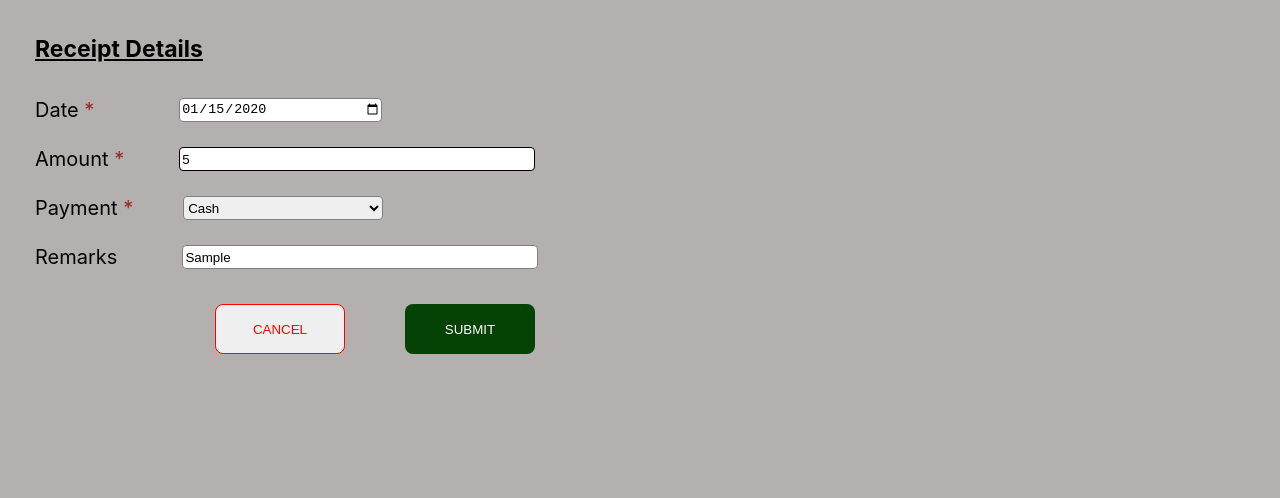
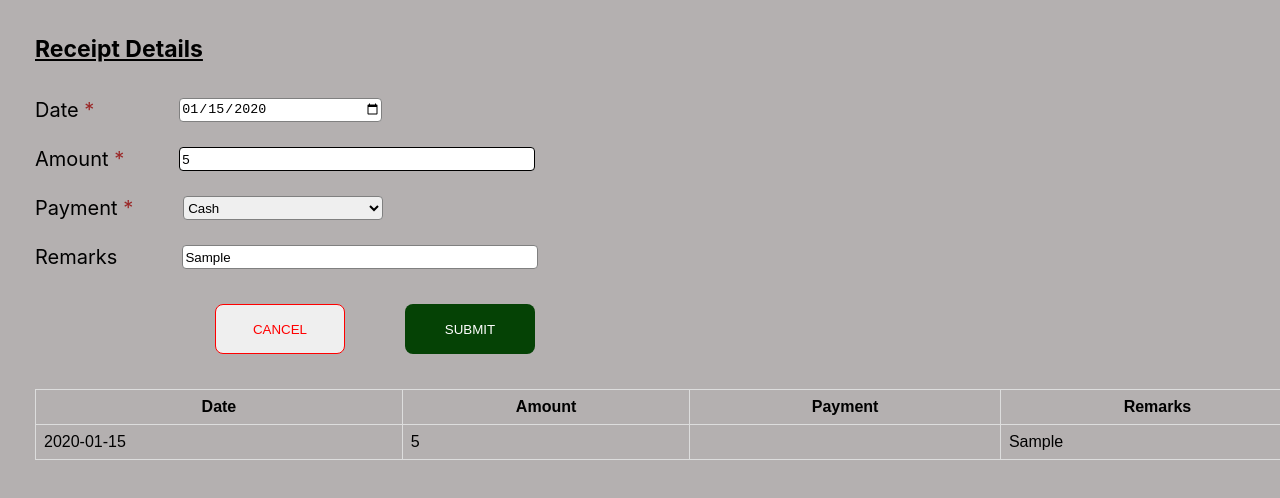
Before and after one commit to iBharath01/OnitoTech-assignment, a React (Create React App) app: page / in a window 1280 px wide. Both pictures are taken after typing "2020-01-15", "5", "Sample" into the empty fields and a click on the button "SUBMIT". Shown: the top 498 px of the page. Built offline with nearby package versions, Linux system fonts and the light colour scheme.

Commit message:
add list value and display

```diff
--- a/src/App.css
+++ b/src/App.css
@@ -53,6 +53,11 @@
     gap: 65px;
   }
 
+  .label {
+    display: flex;
+    justify-content: space-between;
+  }
+
   .remarks {
     font-size: 20px;
     font-weight: 400;
@@ -81,3 +86,15 @@
     color: white;
     border: none;
   }
+
+  .receipt_list {
+    font-family: Arial, Helvetica, sans-serif;
+    border-collapse: collapse;
+    width: 100%;
+  }
+
+  .receipt_list td,
+  .receipt_list th {
+    border: 1px solid #ddd;
+    padding: 8px;
+  }
--- a/src/App.js
+++ b/src/App.js
@@ -8,9 +8,17 @@ function App() {
   const [payment, setPayment] = useState("");
   const [remarks, setRemarks] = useState("");
 
+  const [details, setDetails] = useState([]);
+
   const handleChange = (e) => {
     e.preventDefault();
-
+    let receipt = {
+      date,
+      amount,
+      payment,
+      remarks,
+    };
+    setDetails([...details, receipt]);
   };
 
   const handleDelete = (e) => {
@@ -19,6 +27,7 @@ function App() {
     setAmount("");
     setPayment("");
   };
+
   return (
     <div className="App">
       <div className="receipt_details">Receipt Details</div>
@@ -53,7 +62,8 @@ function App() {
         </div>
         <div className="payment_contents">
           <div className="container_text">Payment</div>
-          <select value={payment} onChange={(e) => setPayment(e.target.value)}
+          <select value="payment"
+            onChange={(e) => setPayment(e.target.value)}
             style={{
               borderRadius: "4px",
               border: "gray 1px solid",
@@ -92,6 +102,22 @@ function App() {
           </button>
         </div>
       </div>
+      <table className="receipt_list">
+        <tr>
+          <th>Date</th>
+          <th>Amount</th>
+          <th>Payment</th>
+          <th>Remarks</th>
+        </tr>
+        {details.map((details) => (
+          <tr>
+            <td>{details.date}</td>
+            <td>{details.amount}</td>
+            <td>{details.payment}</td>
+            <td>{details.remarks}</td>
+          </tr>
+        ))}
+      </table>
     </div>
   );
 }
```
Lines whose indentation alone changed are shown as unchanged.
